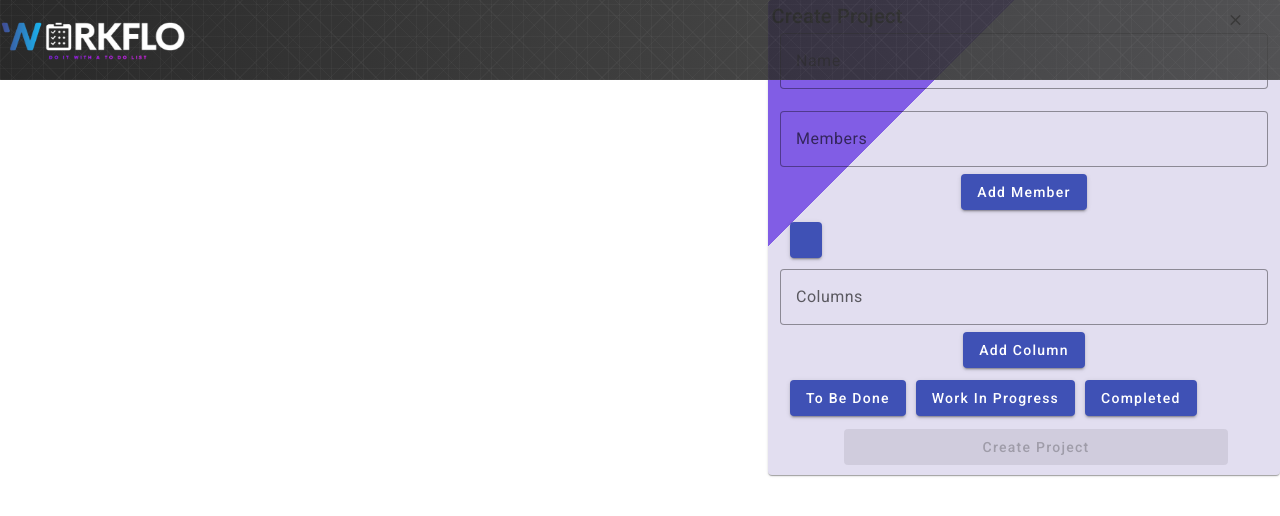
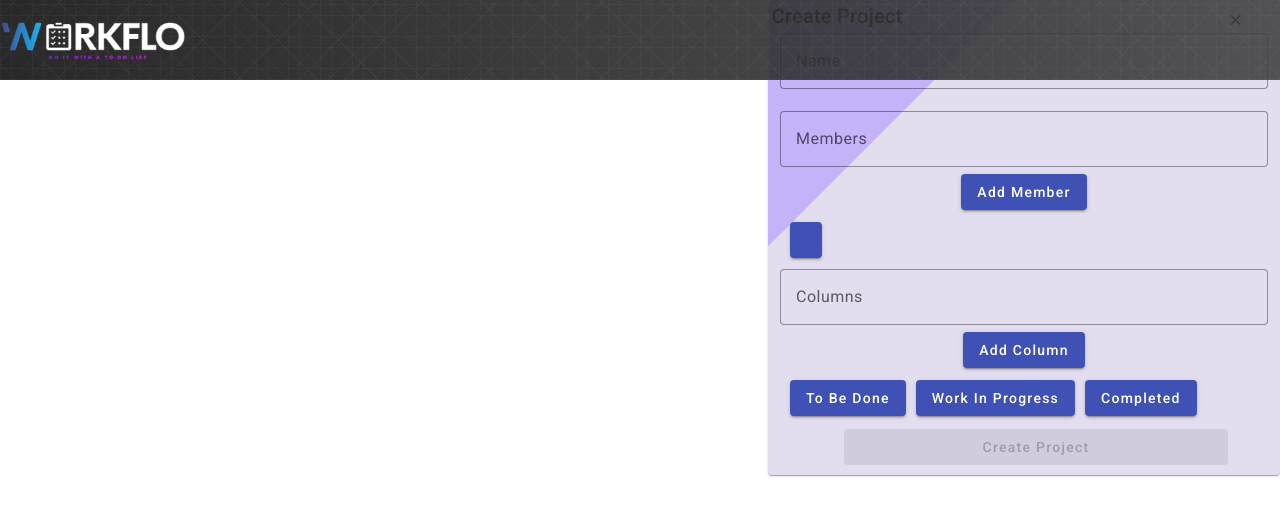
Before and after one commit to ezhilarasan-1978/Final-Kanban-FE, an Angular app: page /project in a window 1280 px wide. Shown: the top 516 px of the page. Built offline with nearby package versions, Linux system fonts and the light colour scheme; no server answers.

Commit message:
Added Validations

```diff
--- a/src/app/board-view/board-view.component.ts
+++ b/src/app/board-view/board-view.component.ts
@@ -35,7 +35,7 @@ export class BoardViewComponent implements OnInit {
   ngOnInit(): void {
 
     let val = this.projectService.getProjectName();
-    alert(val)
+
 
     this.user.getProjectList().subscribe(
       response => {
--- a/src/app/edit-task/edit-task.component.css
+++ b/src/app/edit-task/edit-task.component.css
@@ -1,22 +1,11 @@
 mat-card{
     width: 40vw;
-    /* margin: auto; */
-    /* height: 50vw; */
-    /* margin-top:0%;
-    margin-bottom: 0%;
-    margin-right: 0px;
-    padding-right: 0px; */
-    /* background-image: linear-gradient(to right bottom, #f5ebf0, #f4edf2, #f2ebee, #f4edf1, #f0ecee, #f3f4f7, #e9edf0, #f0f4f8, #c3d6fa, #9fcef4, #4899f5, #1269f5); */
-    background-color: #cedbe3;
-    background-image: linear-gradient(135deg, #45c3e9 25%, transparent 25%);
+    background-color: #e2def0;
+    background-image: linear-gradient(135deg, hsl(256, 86%, 84%) 25%, transparent 25%);
 }
 
 mat-form-field {
     width: 90%;
-}
-
-.forms{
-    margin-bottom: -20px;
 }
 
 .taskTitle{
@@ -28,9 +17,6 @@ mat-form-field {
     margin-bottom: -5px;
 }
 
-.forms{
-    margin-bottom: -20px;
-}
 
 .taskTitle{
     margin-top: -20px;
@@ -42,7 +28,6 @@ mat-form-field {
 }
 
 form {
-    /* height: 30vw; */
     padding: 10px 10px;
     text-align: center;
 }
--- a/src/app/edit-task/edit-task.component.html
+++ b/src/app/edit-task/edit-task.component.html
@@ -20,6 +20,9 @@
             <mat-error *ngIf="taskName?.errors?.['required']">
               Task name is required
             </mat-error>
+            <mat-error *ngIf="taskName?.hasError('pattern')">
+              Task name should start with a character.
+            </mat-error>
           </mat-error>
         </mat-form-field>
       </div>
@@ -31,6 +34,9 @@
           <mat-error *ngIf="taskContent?.invalid && (taskContent?.dirty || taskContent?.touched)">
             <mat-error *ngIf="taskContent?.errors?.['required']">
               Task Content is required
+            </mat-error>
+            <mat-error *ngIf="taskContent?.hasError('pattern')">
+              Task content should start with a character.
             </mat-error>
           </mat-error>
         </mat-form-field>
--- a/src/app/project/project.component.css
+++ b/src/app/project/project.component.css
@@ -7,9 +7,12 @@ mat-card{
     position:relative;
     height: fit-content;
     background-color: #e2def0;
-    background-image: linear-gradient(135deg, #815de5 25%, transparent 25%);
+    background-image: linear-gradient(135deg, hsl(256, 86%, 84%) 25%, transparent 25%);
   }
 
+mat-error {
+    margin-top: -11px;
+}
 
 h2{
   margin-top: 14px;
--- a/src/app/project/project.component.html
+++ b/src/app/project/project.component.html
@@ -16,8 +16,13 @@
         <div class="projectNameCSS">
           <mat-form-field appearance="outline" >
             <input matInput placeholder="Name" formControlName="name">
+            <mat-error *ngIf="name?.invalid && (name?.dirty || name?.touched)">
               <mat-error *ngIf="name?.hasError('required')">
                   Project Name is required
+              </mat-error>
+              <mat-error *ngIf="name?.hasError('pattern')">
+                Project name should start with a character.
+               </mat-error>
               </mat-error>
           </mat-form-field>
         </div>
--- a/src/app/project/project.component.ts
+++ b/src/app/project/project.component.ts
@@ -29,7 +29,7 @@ export class ProjectComponent {
     this.user.getUser();
 
     this.projectForm = this.formBuilder.group({
-      name: ['', Validators.required],
+      name: ['', [Validators.required,Validators.pattern(/^[a-zA-Z]/)]],
       members: [[]],
       memberName: [''],
       columns: [[]],
--- a/src/app/task/task.component.css
+++ b/src/app/task/task.component.css
@@ -1,10 +1,7 @@
 mat-card{
     width: 40vw;
-   background-color: #cedbe3;
-   background-color: #cedbe3;
-    background-image: linear-gradient(135deg, #45c3e9 25%, transparent 25%);
     background-color: #e2def0;
-    background-image: linear-gradient(135deg, hsl(256, 85%, 79%) 25%, transparent 25%);
+    background-image: linear-gradient(135deg, hsl(256, 86%, 84%) 25%, transparent 25%);
 }
 
 
@@ -80,7 +77,7 @@ mat-dialog-actions{
 }
 
 .forms{
-    margin-bottom: -20px;
+    margin-bottom: -10px;
 }
 
 .taskTitle{
--- a/src/app/task/task.component.html
+++ b/src/app/task/task.component.html
@@ -19,6 +19,9 @@
           <mat-error *ngIf="taskName?.errors?.['required']">
             Task name is required
           </mat-error>
+          <mat-error *ngIf="taskName?.hasError('pattern')">
+            Task name should start with a character
+          </mat-error>
         </mat-error>
       </mat-form-field>
     </div>
@@ -30,6 +33,9 @@
         <mat-error *ngIf="taskContent?.invalid && (taskContent?.dirty || taskContent?.touched)">
           <mat-error *ngIf="taskContent?.errors?.['required']">
             Task Content is required
+          </mat-error>
+          <mat-error *ngIf="taskContent?.hasError('pattern')">
+            Task content should start with a character.
           </mat-error>
         </mat-error>
       </mat-form-field>
--- a/src/app/task/task.component.ts
+++ b/src/app/task/task.component.ts
@@ -92,8 +92,8 @@ fetchedProjectDetails:any;
 
 
   AddTask = this.fb.group({
-    taskName: ['', Validators.required],
-    taskContent: ['', Validators.required],
+    taskName: ['', [Validators.required,Validators.pattern( /^[a-zA-Z]/)]],
+    taskContent: ['',[Validators.required,Validators.pattern( /^[a-zA-Z]/)]],
     taskPriority: [''],
     startDate: [''],
     dueDate: [''],
```
Also changed, not shown: 1 other file (tests, documents, lock files or other folders).
